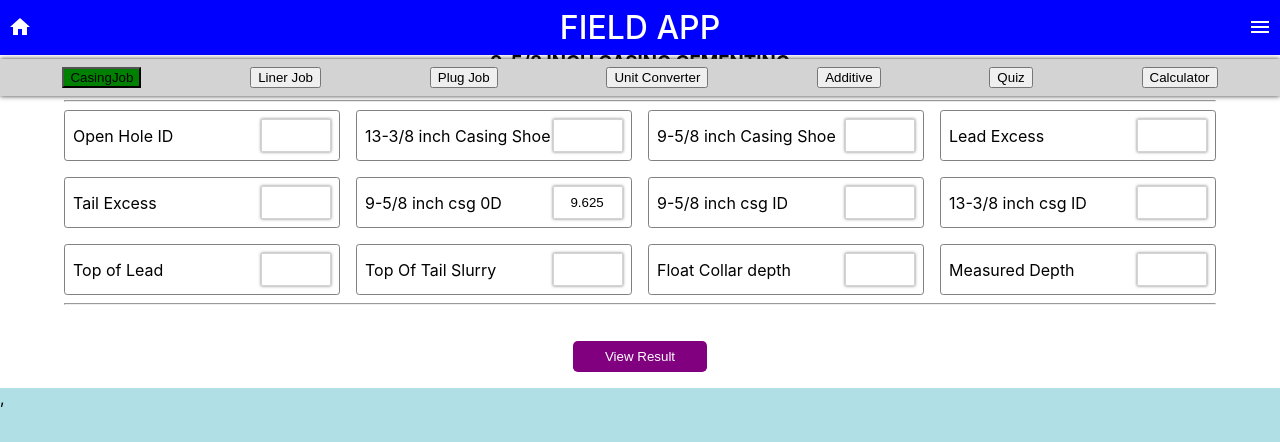
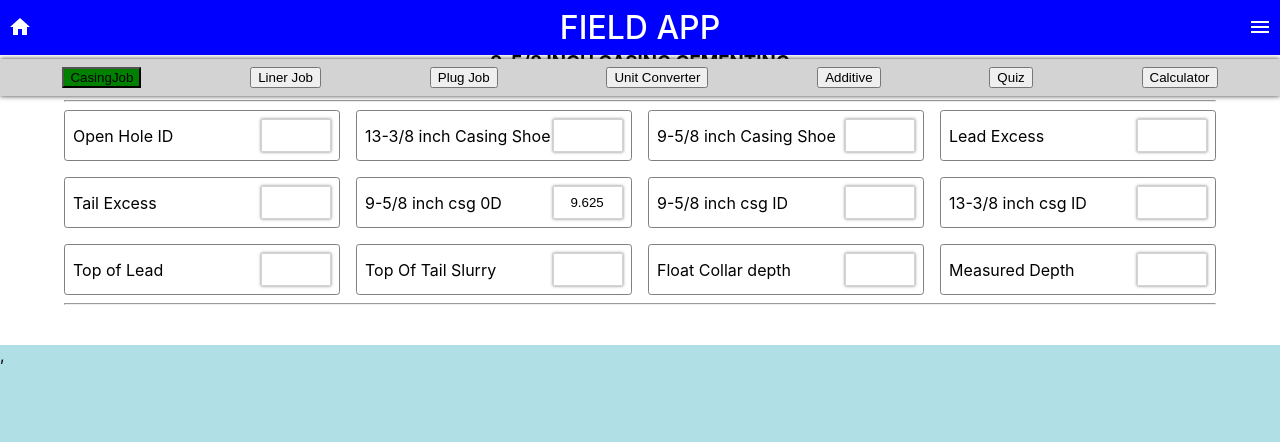
Before and after one commit to Alexcoder/riglex, a React (Create React App) app: page /958 in a window 1280 px wide. Shown: the top 442 px of the page. Built offline with nearby package versions, Linux system fonts and the light colour scheme.

Commit message:
refactor result button

```diff
--- a/src/components/Plug/Wrappers/PlugJobWrapper.jsx
+++ b/src/components/Plug/Wrappers/PlugJobWrapper.jsx
@@ -55,11 +55,10 @@ const PlugJobWrapper = (Component) => {
       }
      };
 
+     const emptyInput = Object.values(plugSwitch()).some(val=> val==="" || val <"0");
      const view = ()=>{
-       const isEmptyInput = Object.values(plugSwitch()).some(value=> value==="");
-       setViewResult(!isEmptyInput ? true : false)
+       setViewResult(!emptyInput ? true : false)
      }
-     console.log(plugSwitch());
 
      return(
         <div style={{marginTop:"0rem"}}>
@@ -78,7 +77,9 @@ const PlugJobWrapper = (Component) => {
          <Input />
          <Component {...props} />
          <div style={{textAlign:"center"}} >
-         <button onClick={view}>View Result</button>
+            {  !emptyInput &&
+               <button onClick={view}>View Result</button>
+            }
          </div>
         </div>
      )
--- a/src/components/Primary/Wrappers/CasingJobWrapper.js
+++ b/src/components/Primary/Wrappers/CasingJobWrapper.js
@@ -9,55 +9,56 @@ const CasingJobWrapper = (CasingComponent, presentCsg, previousCsg, ) => {
   const Sub=(props)=>{
     const { wellData } = useGlobalState();
     const {
-      leadExcess,
-      measuredDepth,
-      openHoleID,
+      // leadExcess,
+      // measuredDepth,
+      // openHoleID,
       presentCsgID,
-      presentCsgOD,
+      // presentCsgOD,
       //
-      presentCsgShoe,
+      // presentCsgShoe,
       previousCsgID,
-      previousCsgShoe,
-      tailExcess,
-      topOfFloatCollar,
-      topOfLead,
-      topOfTail,
+      // previousCsgShoe,
+      // tailExcess,
+      // topOfFloatCollar,
+      // topOfLead,
+      // topOfTail,
     } = wellData
 
     const [viewResult, setViewResult] = useState(false);
 
-    const check = {
-      leadExcess,
-      measuredDepth,
-      openHoleID,
-      presentCsgID,
-      presentCsgOD,
-      //
-      presentCsgShoe,
-      previousCsgID,
-      previousCsgShoe,
-      tailExcess,
-      topOfFloatCollar,
-      topOfLead,
-      topOfTail,
-    }
+    // const check = {
+    //   leadExcess,
+    //   measuredDepth,
+    //   openHoleID,
+    //   presentCsgID,
+    //   presentCsgOD,
+    //   //
+    //   presentCsgShoe,
+    //   previousCsgID,
+    //   previousCsgShoe,
+    //   tailExcess,
+    //   topOfFloatCollar,
+    //   topOfLead,
+    //   topOfTail,
+    // }
 
 
 
-    const isEmptyInput =  Object.values(wellData).some(value => value==="")
+    const noEmptyInput =  Object.entries(wellData).every(([key,value]) => {
+      return (value !=="" && value >"0" && (presentCsgID < previousCsgID))
+    })
     const showResult = () =>{
-        setViewResult(!isEmptyInput ? true : false)
+        setViewResult( noEmptyInput ? true : false)
     }
 
-    function hasNonZeroElement(){
-      for (const key in check){
-        if(check.hasOwnProperty(key) && check[key]>=40){
-          return true
-        }
-      }
-      return false
-    }
-    console.log("hasNonZeroElement",hasNonZeroElement());
+    // function hasNonZeroElement(){
+    //   for (const key in check){
+    //     if(check.hasOwnProperty(key) && check[key]>=40){
+    //       return true
+    //     }
+    //   }
+    //   return false
+    // }
 
       return(
           <div style={{marginTop:"1rem", textAlign:"center", background:"white",}}>
@@ -75,10 +76,13 @@ const CasingJobWrapper = (CasingComponent, presentCsg, previousCsg, ) => {
           <CasingComponent
           {...props }
           />
+          {
+           noEmptyInput &&
           <button
            className="csg-wrapper-btn"
            onClick={ showResult }
           >View Result</button>
+          }
         </div>
       )
   }
```
